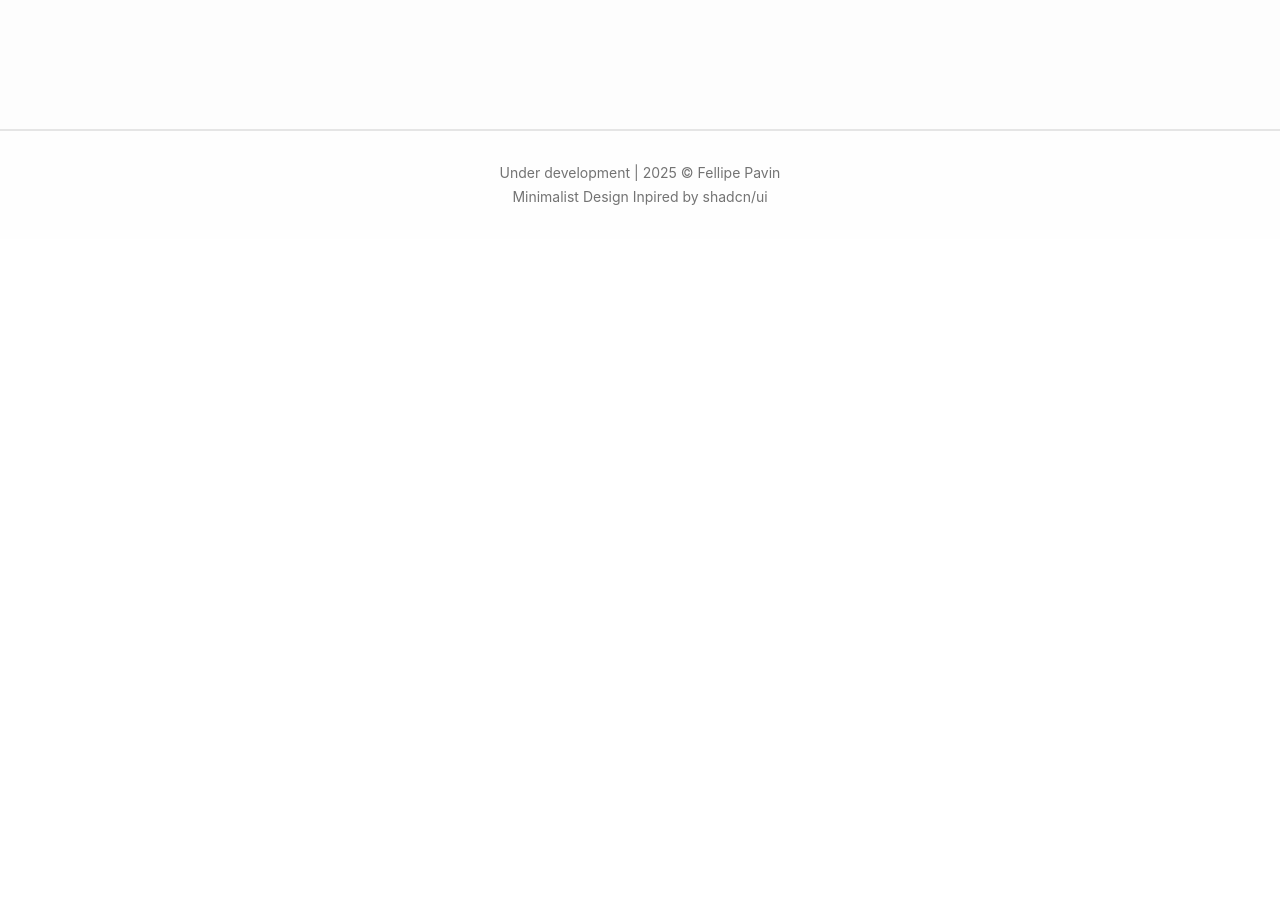
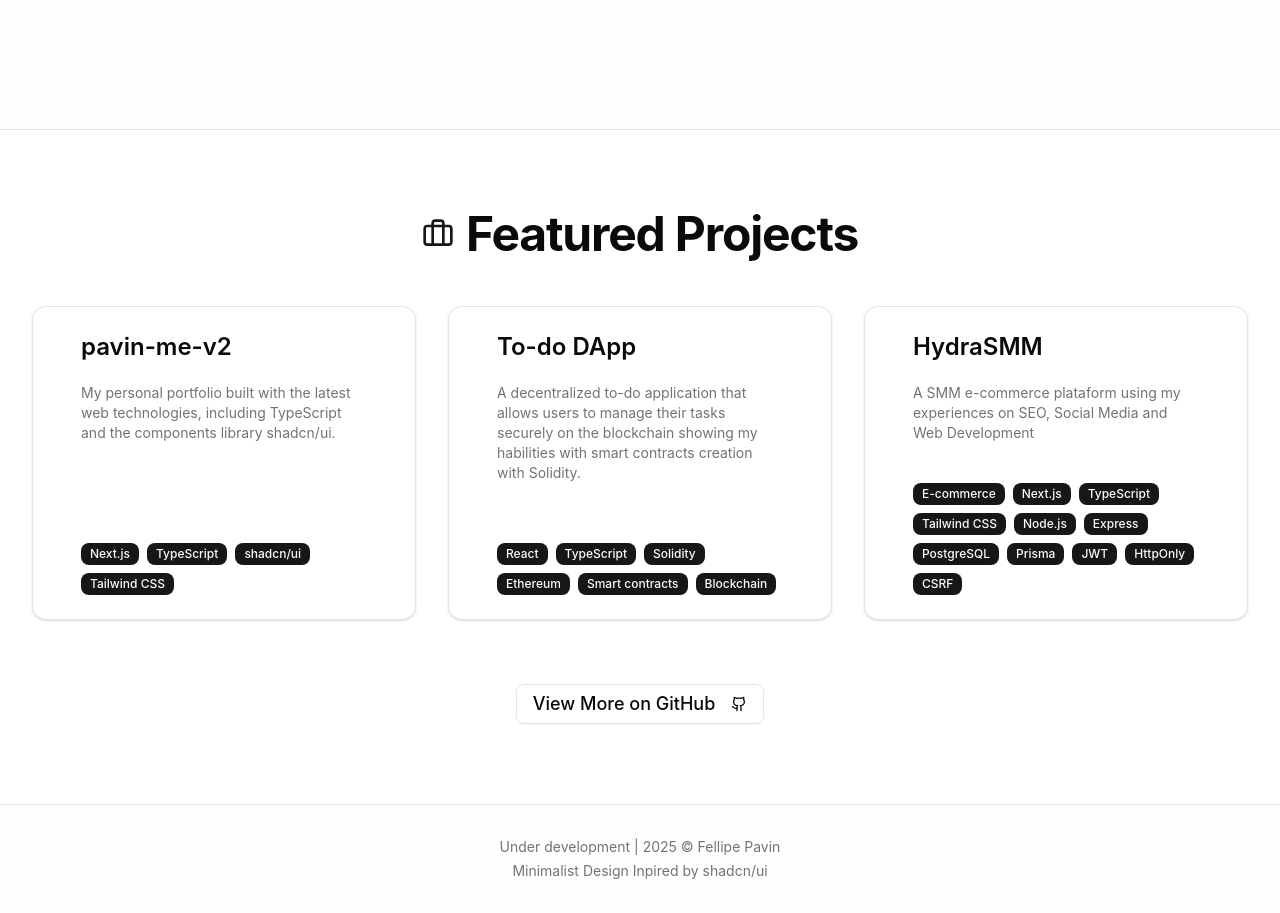
Before and after one commit to fap233/pavin-me-v2, a Next.js app: page / in a window 1280 px wide. Shown: the part 1080-1993 px from the top of the page. Before the commit the page ends 1319 px from the top, so only its background shows below. Built offline with nearby package versions, Linux system fonts and the light colour scheme.

Commit message:
feat: projects section

```diff
--- a/src/app/page.tsx
+++ b/src/app/page.tsx
@@ -3,12 +3,14 @@
 import React from "react";
 import HeroSection from "@/components/sections/HeroSection";
 import AboutSection from "@/components/sections/AboutSection";
+import ProjectsSection from "@/components/sections/ProjectsSection";
 
 export default function Home() {
 	return (
 		<>
 			<HeroSection />
 			<AboutSection />
+			<ProjectsSection />
 		</>
 	);
 }
--- /dev/null
+++ b/src/components/sections/ProjectCard.tsx
@@ -0,0 +1,41 @@
+import React from "react";
+import {
+	Card,
+	CardContent,
+	CardDescription,
+	CardHeader,
+	CardTitle,
+} from "../ui/card";
+import { Badge } from "../ui/badge";
+
+interface Project {
+	id: number;
+	title: string;
+	description: string;
+	tags: string[];
+}
+
+interface ProjectCardProps {
+	project: Project;
+}
+
+const ProjectCard: React.FC<ProjectCardProps> = ({ project }) => (
+	<Card className="flex flex-col justify-between p-6 h-full transition-all duration-300 hover:scale-[1.02] hover:shadow-primary/30 dark:hover:shadow-primary/50">
+		<div>
+			<CardHeader>
+				<CardTitle className="text-2xl font-semibold mb-3">
+					{project.title}
+				</CardTitle>
+
+				<CardDescription>{project.description}</CardDescription>
+			</CardHeader>
+		</div>
+		<CardContent className="flex flex-wrap gap-2 mt-4">
+			{project.tags.map((tag) => (
+				<Badge key={tag}>{tag}</Badge>
+			))}
+		</CardContent>
+	</Card>
+);
+
+export default ProjectCard;
--- /dev/null
+++ b/src/components/sections/ProjectsSection.tsx
@@ -0,0 +1,86 @@
+import { Briefcase, Github } from "lucide-react";
+import ProjectCard from "./ProjectCard";
+import { Button } from "../ui/button";
+
+const portfolioData = {
+	projects: [
+		{
+			id: 1,
+			title: "pavin-me-v2",
+			description:
+				"My personal portfolio built with the latest web technologies, including TypeScript and the components library shadcn/ui.",
+			tags: ["Next.js", "TypeScript", "shadcn/ui", "Tailwind CSS"],
+		},
+		{
+			id: 2,
+			title: "To-do DApp",
+			description:
+				"A decentralized to-do application that allows users to manage their tasks securely on the blockchain showing my habilities with smart contracts creation with Solidity.",
+			tags: [
+				"React",
+				"TypeScript",
+				"Solidity",
+				"Ethereum",
+				"Smart contracts",
+				"Blockchain",
+			],
+		},
+		{
+			id: 3,
+			title: "HydraSMM",
+			description:
+				"A SMM e-commerce plataform using my experiences on SEO, Social Media and Web Development",
+			tags: [
+				"E-commerce",
+				"Next.js",
+				"TypeScript",
+				"Tailwind CSS",
+				"Node.js",
+				"Express",
+				"PostgreSQL",
+				"Prisma",
+				"JWT",
+				"HttpOnly",
+				"CSRF",
+			],
+		},
+	],
+	contact: {
+		github: "https://github.com/fap233",
+	},
+};
+
+const ProjectsSection = () => (
+	<section id="projects" className="py-20 md-py32 bg-background">
+		<div className="container mx-auto max-w-7xl px-4 sm:px-6 lg:px-8">
+			<h2 className="text-3xl sm:text-4xl md:text-5xl font-bold tracking-tight mb-12 text-center flex items-center justify-center">
+				<Briefcase className="h-8 w-8 mr-3 text-primary" />
+				Featured Projects
+			</h2>
+
+			<div className="grid gap-8 md:grid-cols-2 lg:grid-cols-3">
+				{portfolioData.projects.map((project) => (
+					<ProjectCard key={project.id} project={project} />
+				))}
+			</div>
+			<div className="mt-16 text-center">
+				<a
+					href={portfolioData.contact.github}
+					target="_blank"
+					rel="noopener noreferrer"
+				>
+					<Button
+						variant="outline"
+						size="lg"
+						className="text-lg hover:bg-primary/10 transition-colors"
+					>
+						View More on GitHub
+						<Github className="ml-2 h-5 w-5" />
+					</Button>
+				</a>
+			</div>
+		</div>
+	</section>
+);
+
+export default ProjectsSection;
```
